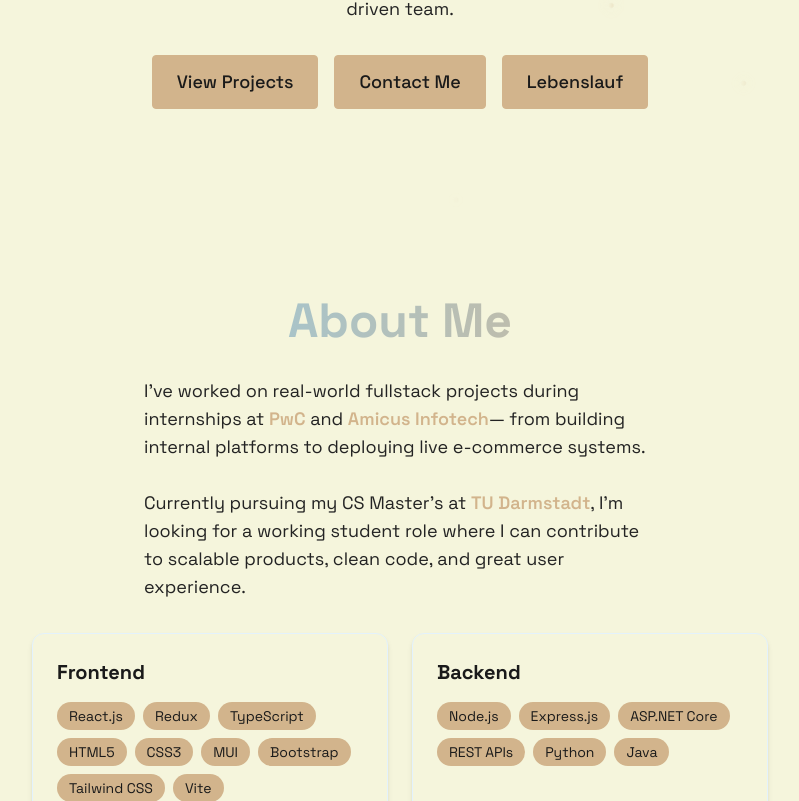
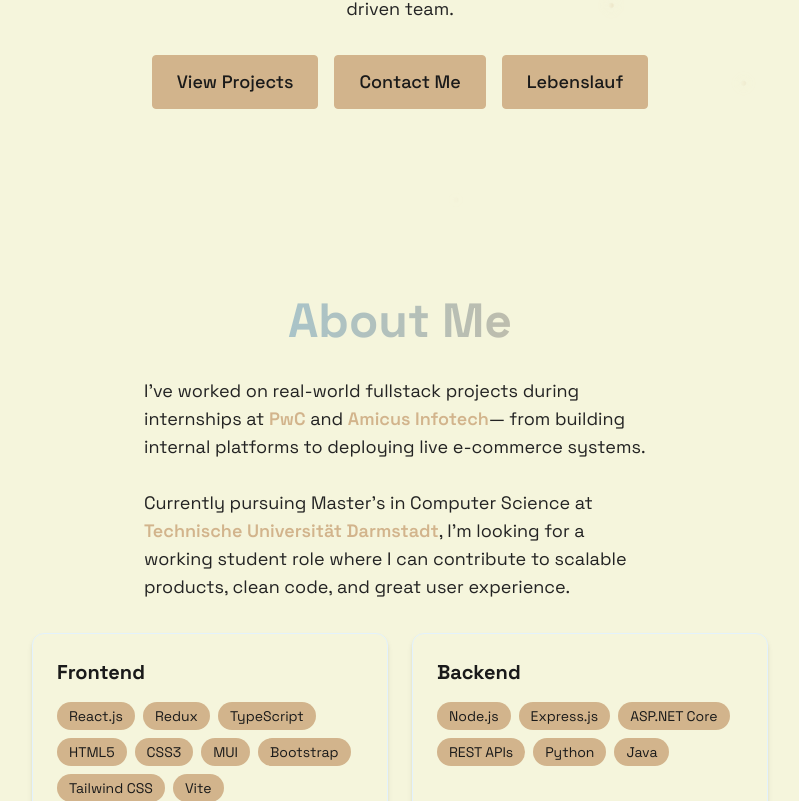
Before and after one commit to LevanshBhan/Levansh_Bhan_Portfolio, a React (Vite) app: page / in a window 1280 px wide. Shown: the part 503-1304 px from the top of the page, without its empty margins (240-1039 px from the left). Built offline with nearby package versions, Linux system fonts and the light colour scheme.

Commit message:
text changes

```diff
--- a/src/components/sections/About.jsx
+++ b/src/components/sections/About.jsx
@@ -57,8 +57,8 @@ export const About = () => {
             — from building internal platforms to deploying live e-commerce systems.
             <br />
             <br />
-            Currently pursuing my CS Master’s at{" "}
-            <span className="font-semibold text-[#d2b48c]">TU Darmstadt</span>, I’m
+            Currently pursuing Master's in Computer Science at{" "}
+            <span className="font-semibold text-[#d2b48c]">Technische Universität Darmstadt</span>, I’m
             looking for a working student role where I can contribute to scalable
             products, clean code, and great user experience.
           </p>
```
